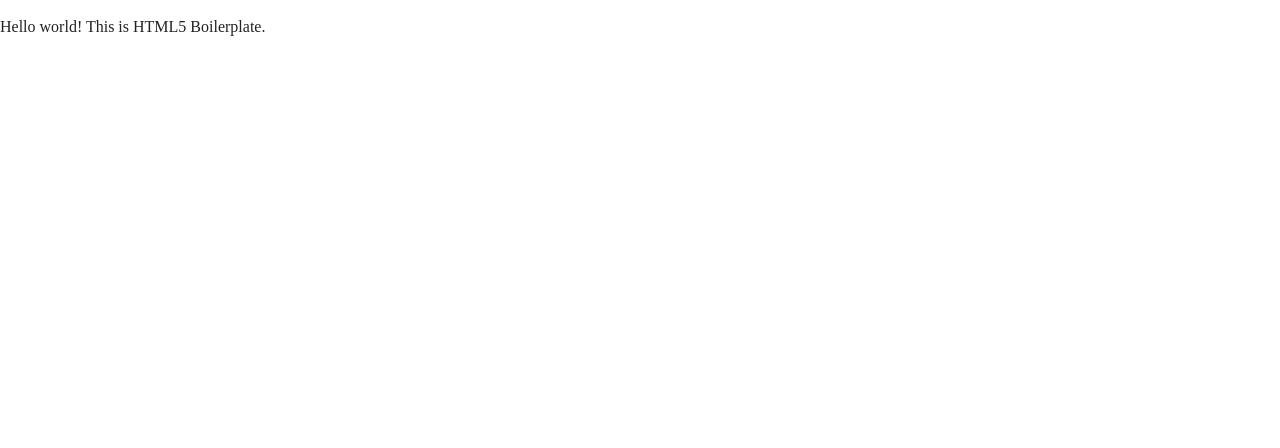
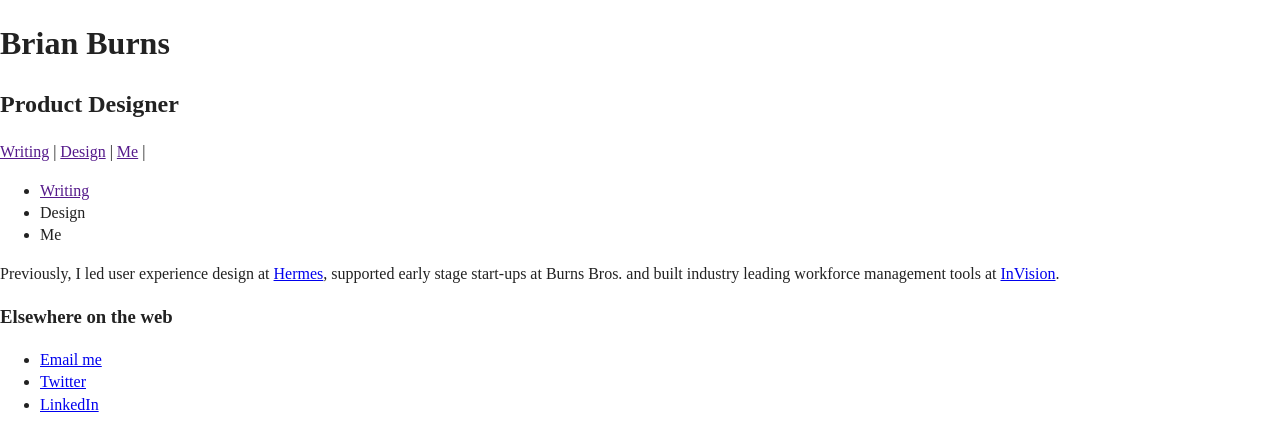
Before and after one commit to brian-burns/brian-burns.github.io, a plain HTML site: page index.html in a window 1280 px wide. Drawn offline with nearby package versions, Linux system fonts and the light colour scheme.

Commit message:
Update index.html

```diff
--- a/index.html
+++ b/index.html
@@ -3,7 +3,7 @@
 
 <head>
   <meta charset="utf-8">
-  <title></title>
+  <title>Brian Burns | Product Designer</title>
   <meta name="description" content="">
   <meta name="viewport" content="width=device-width, initial-scale=1">
 
@@ -23,7 +23,29 @@
   <![endif]-->
 
   <!-- Add your site or application content here -->
-  <p>Hello world! This is HTML5 Boilerplate.</p>
+  <h1>Brian Burns</h1>
+  <h2>Product Designer</h2>
+
+  <nav>
+    <a href="">Writing</a> |
+    <a href="">Design</a> |
+    <a href="">Me</a> |
+  </nav>
+
+  <ul>
+    <li><a href="">Writing</a></li>
+    <li><a href=""></a>Design</li>
+    <li><a href=""></a>Me</li>
+  </ul>
+
+  <p>Previously, I led user experience design at <a href="https://new.myhermes.co.uk/">Hermes</a>, supported early stage start-ups at Burns Bros. and built industry leading workforce management tools at <a href="invision.de">InVision</a>.</p>
+
+<h3>Elsewhere on the web</h3>
+  <ul>
+    <li><a href="mailto:brnbrns@me.com">Email me</a></li>
+    <li><a href="http://twitter.com/brnbrns">Twitter</a></li>
+    <li><a href="https://www.linkedin.com/in/brian-burns-ux">LinkedIn</a></li>
+  </ul>
   <script src="js/vendor/modernizr-3.8.0.min.js"></script>
   <script src="https://code.jquery.com/jquery-3.4.1.min.js" integrity="sha256-CSXorXvZcTkaix6Yvo6HppcZGetbYMGWSFlBw8HfCJo=" crossorigin="anonymous"></script>
   <script>window.jQuery || document.write('<script src="js/vendor/jquery-3.4.1.min.js"><\/script>')</script>
```
